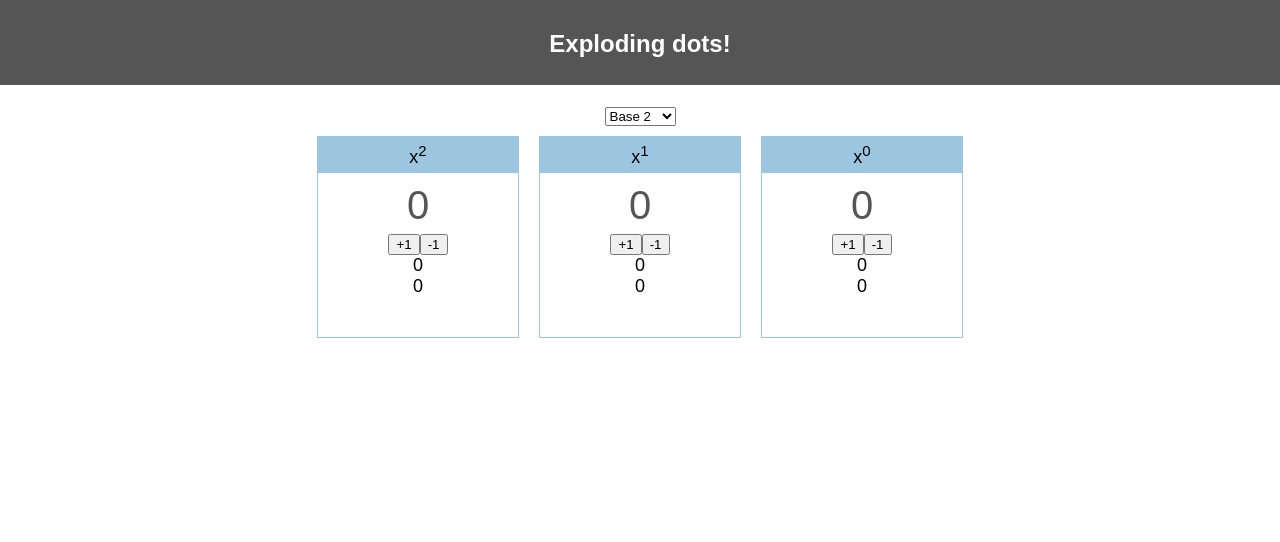
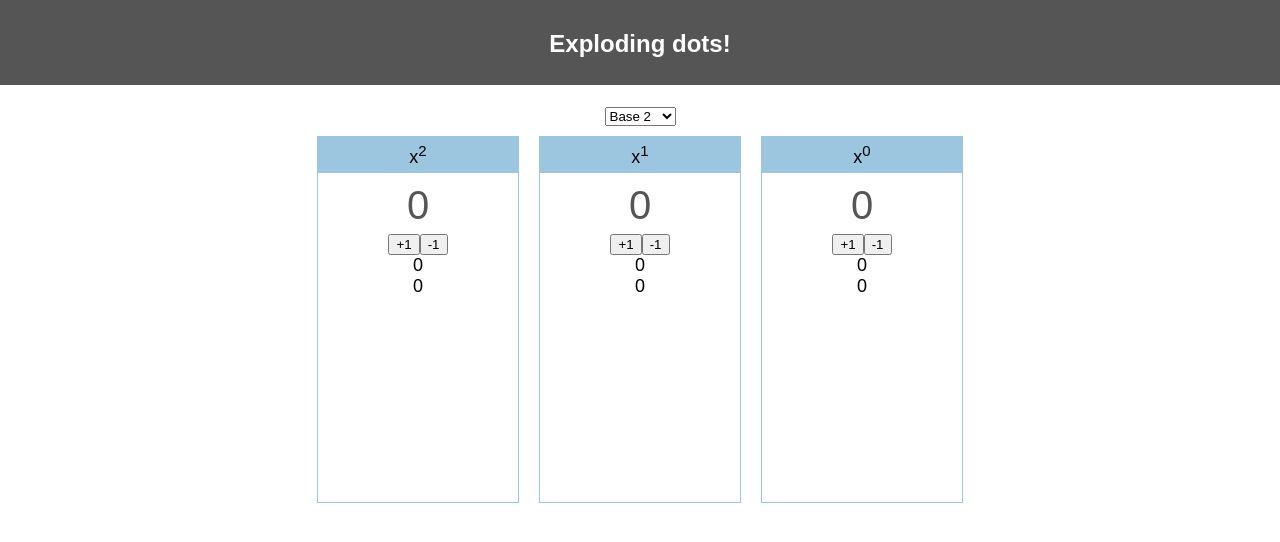
Before and after one commit to museifu1/exploding-dots, a React (Create React App) app: page / in a window 1280 px wide. Shown: the top 542 px of the page. Built offline with nearby package versions, Linux system fonts and the light colour scheme; the HTML template or start-up script is replaced by a standard one.

Commit message:
Change container heigth.

```diff
--- a/src/App.css
+++ b/src/App.css
@@ -29,7 +29,6 @@
 .dotsContainer
 {
   width: 200px;
-  height: 200px;
   border: 1px solid #9cc6e0;
   display: inline-block;
   margin: 10px;
--- a/src/App.js
+++ b/src/App.js
@@ -71,16 +71,16 @@ class SVGContainer extends React.Component {
   constructor(props){
     super();
 
-    this.cache = []
+    this.dots = [];
   }
 
   render() {
 
-    if( this.cache.length > this.props.positive ) {
-      this.cache.splice( this.props.positive, this.cache.length - this.props.positive );
-    } else if( this.cache.length < this.props.positive ) {
-      for( var i = this.cache.length; i < this.props.positive; i++) {
-        this.cache.push(<SVGDot key={i} x={50+Math.random() * 400} y={50+Math.random() * 400}/>)
+    if( this.dots.length > this.props.positive ) {
+      this.dots.splice( this.props.positive, this.dots.length - this.props.positive );
+    } else if( this.dots.length < this.props.positive ) {
+      for( var i = this.dots.length; i < this.props.positive; i++) {
+        this.dots.push(<SVGDot key={i} x={50+Math.random() * 400} y={50+Math.random() * 400}/>)
       }
     }
 
@@ -89,7 +89,15 @@ class SVGContainer extends React.Component {
     return (
       <div className="SVGContainer">
         <svg xmlns="http://www.w3.org/2000/svg" version="1.1" viewBox="0 0 500 500">
-          {this.cache}
+          <defs>
+            <mask id="dotmask">
+                <circle id="outer" cx="0" cy="0" r="25" fill="white"/>
+                <circle id="inner" cx="0" cy="0" r="20"/>
+            </mask>
+          </defs>
+          <g>
+            {this.dots}
+          </g>
         </svg>
       </div>
     );
@@ -103,7 +111,10 @@ class SVGDot extends React.Component {
   }
 
   render(){
-    return <circle cx={this.props.x} cy={this.props.y} r={25} fill="blue"/>
+
+
+
+    return <circle cx={this.props.x} cy={this.props.y} r={25} fill="blue" stroke={2}/>
   }
 }
 
```
